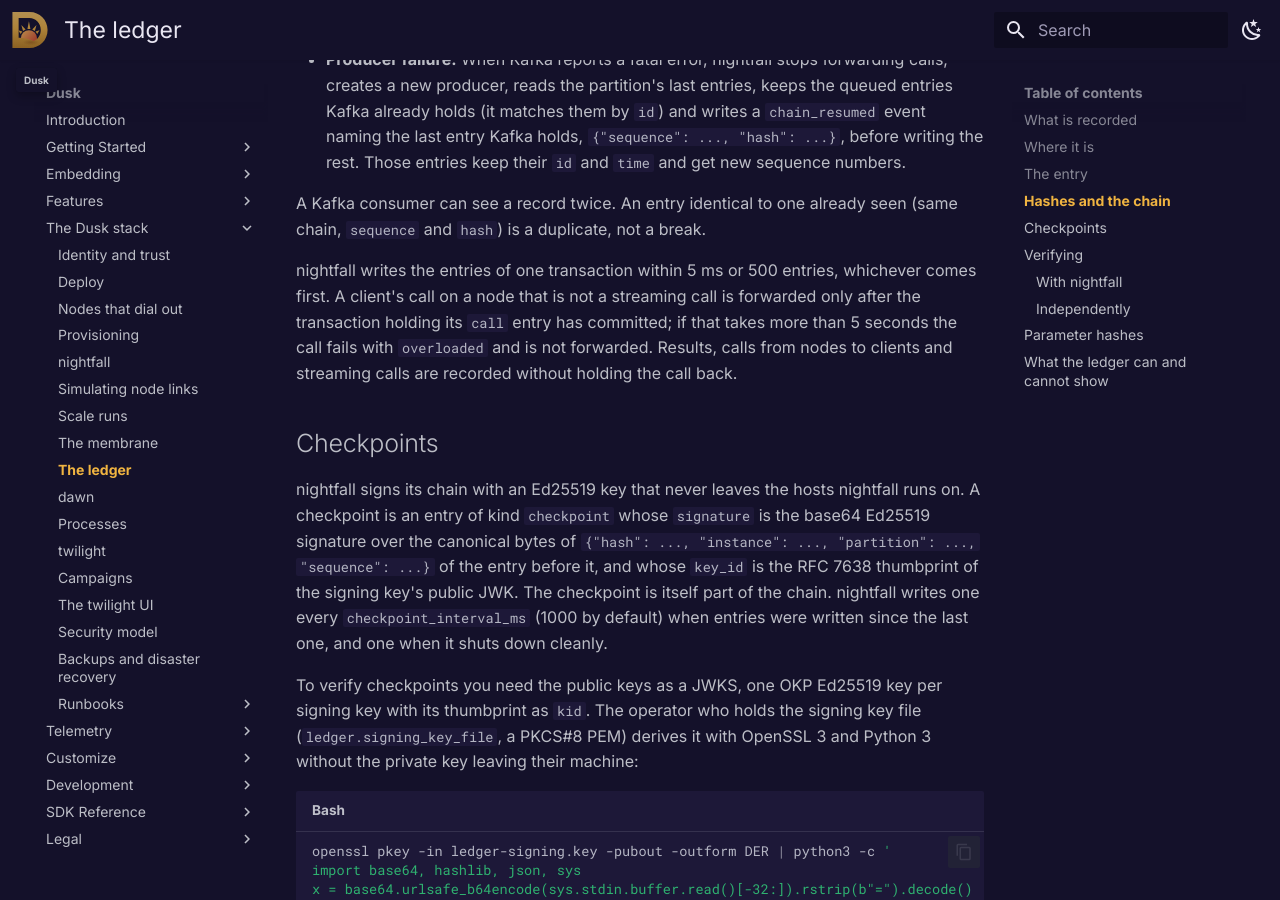
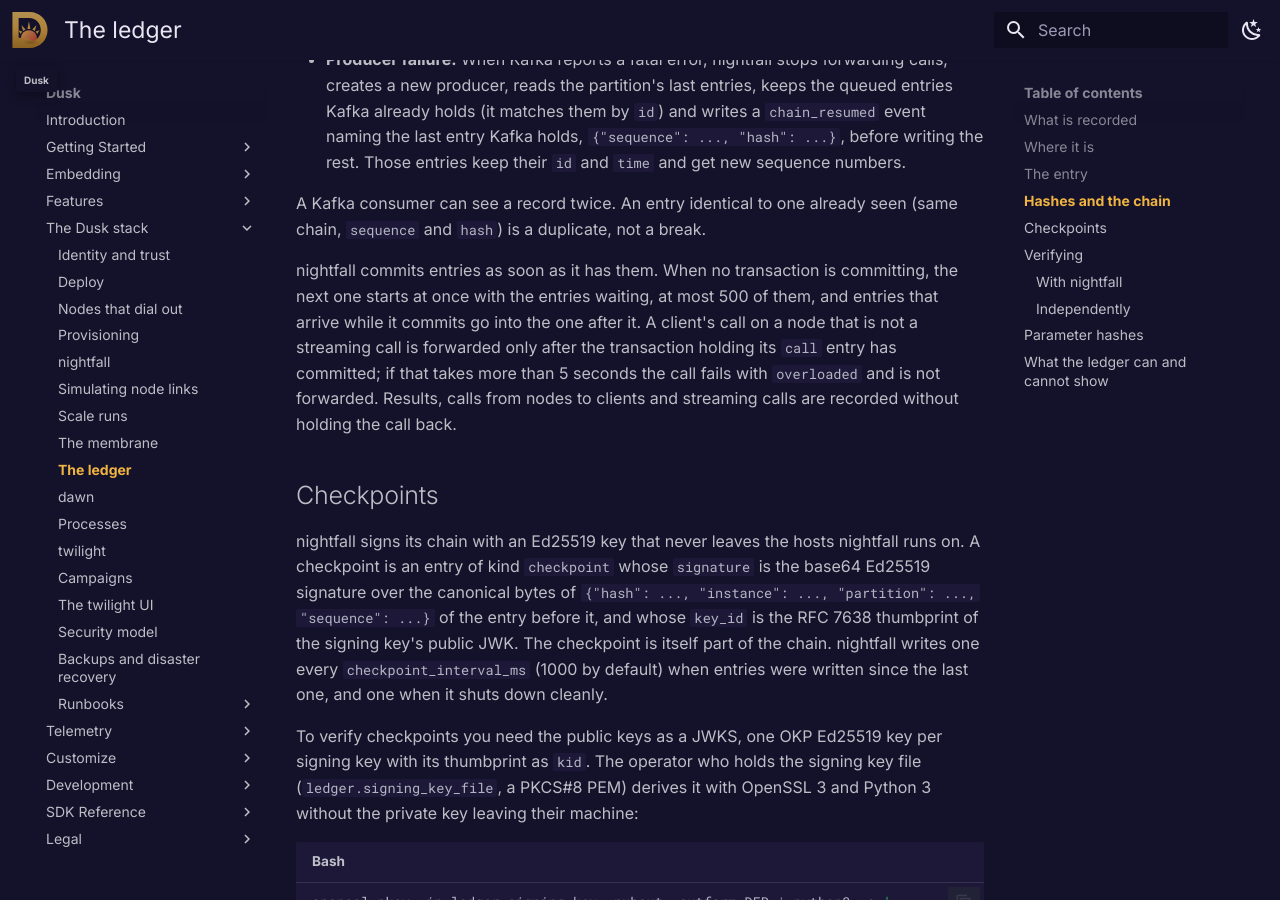
Before and after one commit to tomerze/dusk, an MkDocs documentation site: the page built from docs/docs/stack/ledger.md, in a window 1280 px wide and 900 px high, scrolled down 3918 px. Built offline with MkDocs 1.6.1 and Material for MkDocs 9.7.7, drawn with Linux system fonts in a browser that asks for light colours; comment, search, counter and statistics services are not loaded.

Commit message:
Update docs on how the ledger groups its entries into transactions

```diff
--- a/docs/docs/stack/ledger.md
+++ b/docs/docs/stack/ledger.md
@@ -127,8 +127,10 @@ How a chain continues across the life of an instance:
 A Kafka consumer can see a record twice. An entry identical to one already seen
 (same chain, `sequence` and `hash`) is a duplicate, not a break.
 
-nightfall writes the entries of one transaction within 5 ms or 500 entries,
-whichever comes first. A client's call on a node that is not a streaming call is
+nightfall commits entries as soon as it has them. When no transaction is
+committing, the next one starts at once with the entries waiting, at most 500 of
+them, and entries that arrive while it commits go into the one after it. A
+client's call on a node that is not a streaming call is
 forwarded only after the transaction holding its `call` entry has committed; if
 that takes more than 5 seconds the call fails with `overloaded` and is not
 forwarded. Results, calls from nodes to clients and streaming calls are recorded
```
